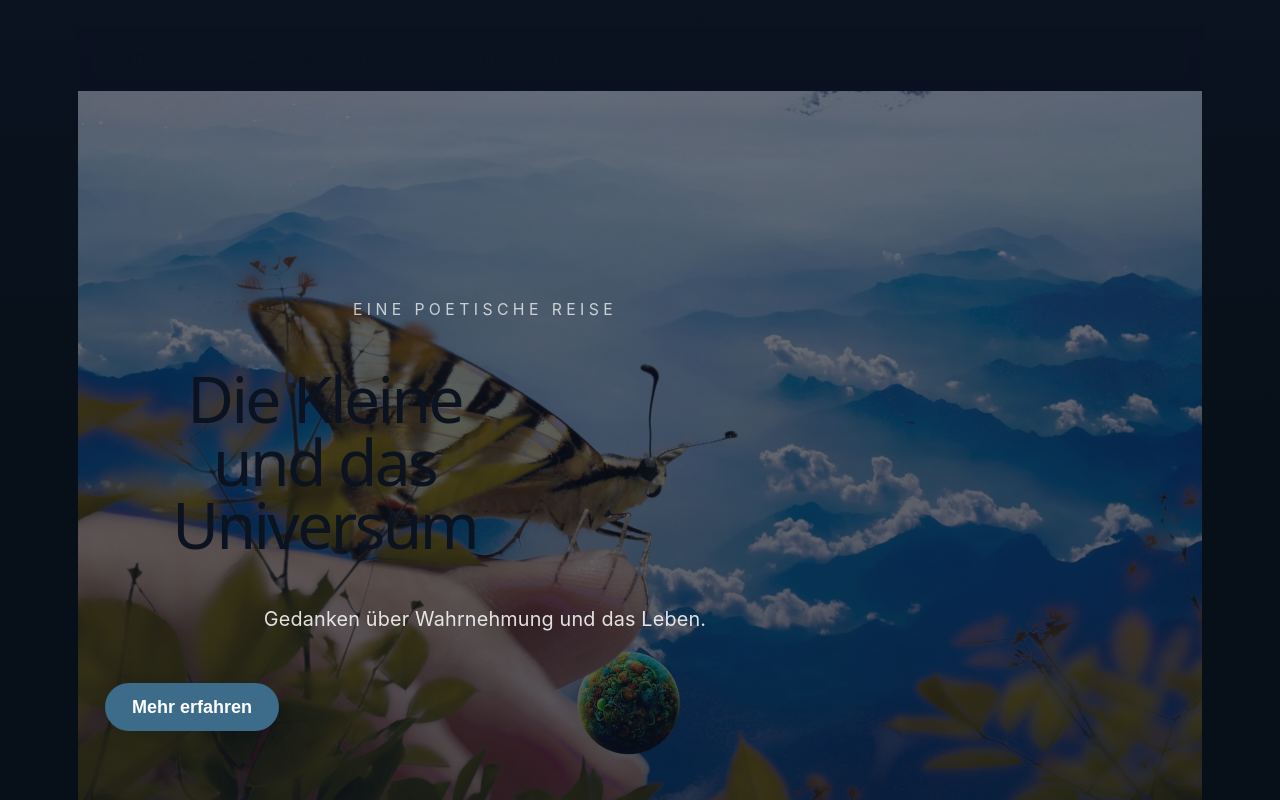
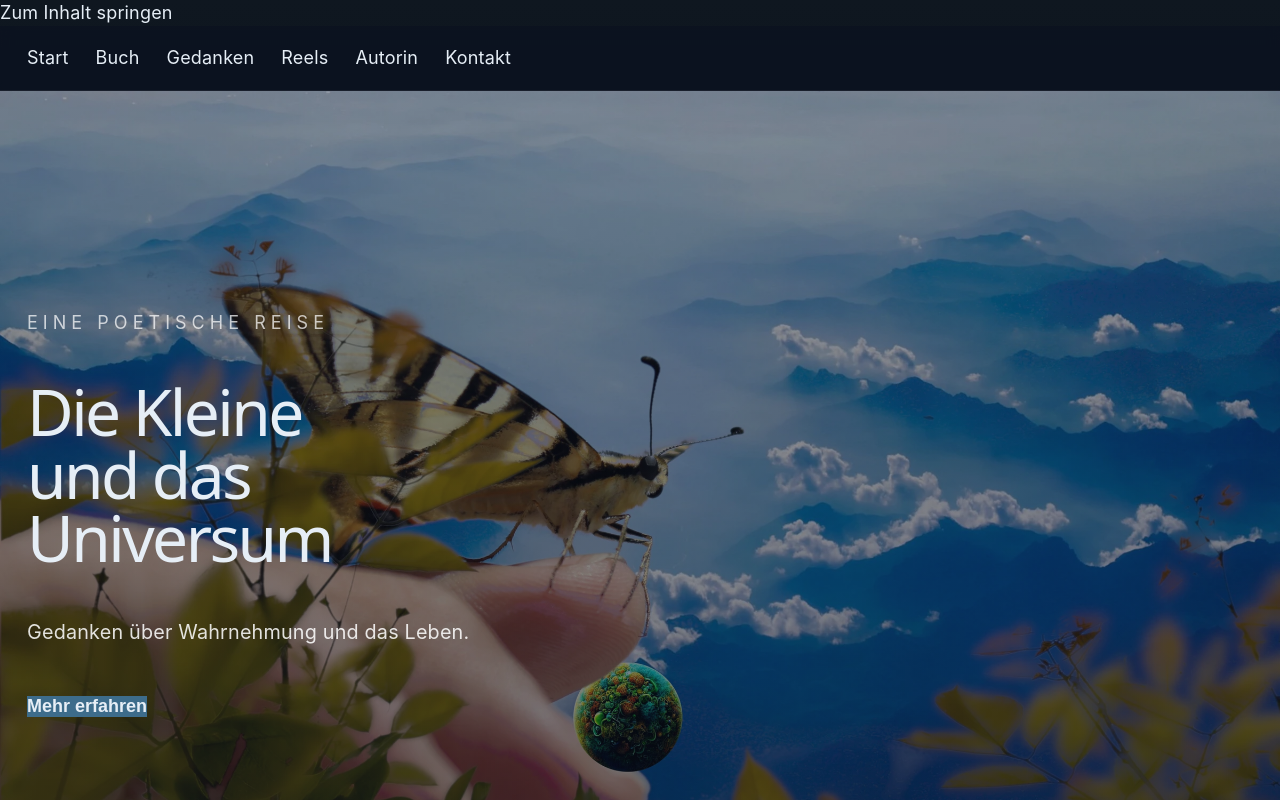
Before and after one commit to maynowak/digital-book-experience, a React (Vite) app: page / in a window 1280 px wide. Shown: the top 800 px of the page. Built offline with nearby package versions, Linux system fonts and the light colour scheme.

Commit message:
feat(preview): add interactive reading preview

```diff
--- a/src/components/layout/Footer/Footer.module.css
+++ b/src/components/layout/Footer/Footer.module.css
@@ -1,8 +1,8 @@
 .footer {
-  padding: var(--space-6) 0;
+  padding: 2rem 0;
   background: transparent;
   color: var(--text);
   text-align: center;
-  margin-top: var(--space-9);
+  margin-top: 4rem;
   border-top: 1px solid var(--border);
 }
--- a/src/components/sections/Hero/HeroSection.module.css
+++ b/src/components/sections/Hero/HeroSection.module.css
@@ -14,16 +14,16 @@
   position: absolute;
   inset: 0;
   pointer-events: none;
-  background: linear-gradient(180deg, rgba(10, 16, 31, 0.52) 0%, rgba(10, 16, 31, 0.72) 100%);
+  background: linear-gradient(180deg, rgba(10, 16, 31, 0.38) 0%, rgba(10, 16, 31, 0.58) 100%);
 }
 
 .content {
   position: relative;
   max-width: 760px;
-  padding: calc(var(--space-8) + 1rem) 0;
-  padding-top: calc(var(--space-8) + var(--nav-height));
+  padding: calc(var(--space-8, 4rem) + 1.5rem) 0;
+  padding-top: calc(var(--space-8, 4rem) + var(--nav-height, 4rem));
   display: grid;
-  gap: var(--space-6);
+  gap: var(--space-6, 2.5rem);
 }
 
 /* Subtle entrance animation: slow fade-in with slight upward movement */
@@ -75,12 +75,12 @@ h1 {
 
 .actions {
   display: flex;
-  gap: var(--space-4);
+  gap: var(--space-4, 1rem);
 }
 
 @media (max-width: 900px) {
   .content {
-    padding: var(--space-7) 0;
+    padding: var(--space-7, 3rem) 0;
   }
 
   h1 {
@@ -91,11 +91,11 @@ h1 {
 @media (max-width: 640px) {
   .hero {
     min-height: calc(100vh - 4rem);
-    padding-bottom: var(--space-8);
+    padding-bottom: var(--space-8, 4rem);
   }
 
   .content {
-    padding: var(--space-6) 0;
+    padding: var(--space-6, 2.5rem) 0;
   }
 
   h1 {
--- a/src/index.css
+++ b/src/index.css
@@ -57,15 +57,8 @@
 }
 
 #root {
-  width: 1126px;
-  max-width: 100%;
-  margin: 0 auto;
-  text-align: center;
-  border-inline: 1px solid var(--border);
+  width: 100%;
   min-height: 100svh;
-  display: flex;
-  flex-direction: column;
-  box-sizing: border-box;
 }
 
 body {
--- a/src/styles/variables.css
+++ b/src/styles/variables.css
@@ -1,95 +1,16 @@
 :root {
-  /* Color palette (semantic tokens) */
-  --color-midnight: #0b1220;
-  --color-warm-white: #ffffff;
-  --color-sage: #9aa88f;
-  --color-soft-gold: #d6b66a;
-  --color-forest: #2f5a45;
-  --color-sky: #9fc5e8;
-  --color-mist: #e6eef6;
-
-  /* Brand */
-  --color-primary: #3d6c8b; /* used for accents and links */
-  --color-accent: #d79a56; /* soft gold accent */
-
-  /* Backgrounds */
-  --bg: var(--color-midnight);
-  --page-gradient: linear-gradient(180deg, var(--bg), #071018 60%);
-  --surface-0: #ffffff; /* card / surface on dark bg */
-  --surface-1: rgba(255, 255, 255, 0.04);
-
-  /* Text */
-  --text: #0b1220; /* primary text on light surfaces */
-  --text-on-dark: #e6eef6;
-  --muted: #6b7785;
-
-  /* Layout */
+  --color-primary: #3d6c8b;
+  --color-accent: #ff6b6b;
+  --bg: #0f1720;
+  --surface: #0b1220;
+  --muted-bg: #0f1a24;
+  --text: #e6eef6;
+  --text-muted: #9fb0c2;
   --container-width: 1200px;
   --container-padding: 1.5rem;
-
-  /* Spacing scale */
-  --space-1: 0.25rem;
-  --space-2: 0.5rem;
-  --space-3: 0.75rem;
-  --space-4: 1rem;
-  --space-5: 1.5rem;
-  --space-6: 2.5rem;
-  --space-7: 3rem;
-  --space-8: 4rem;
-  --space-9: 6rem;
-  --space-2xl: 2rem;
-  --space-xs: 0.375rem; /* ~6px */
-  --space-7: 3rem;
-
-  /* Radii */
-  --radius-sm: 8px;
-  --radius-xs: 4px;
-  --radius-md: 16px;
-  --radius-lg: 24px;
-  --radius-input: 12px;
-
-  /* Shadows */
-  --shadow-soft: 0 6px 18px rgba(2, 6, 23, 0.12);
-  --shadow-subtle: 0 10px 30px rgba(2, 6, 23, 0.08);
-
-  /* Typography scale (modular, responsive where used) */
-  --font-family-sans:
-    Inter, ui-sans-serif, system-ui, -apple-system, 'Segoe UI', Roboto, 'Helvetica Neue', Arial;
-  --fs-xxl: 2.4rem; /* large section titles */
-  --fs-xl: 1.8rem;
-  --fs-lg: 1.25rem;
-  --fs-md: 1rem;
-  --fs-sm: 0.875rem;
-  --leading-loose: 1.6;
-  --leading-normal: 1.45;
-
-  /* Borders */
-  --border-weak: rgba(11, 18, 32, 0.06);
-
-  /* Light surface tokens (for sections with light backgrounds) */
-  --surface-light-1: #fafafa;
-  --surface-light-2: #f6f8fb;
-  --surface-light-3: #f8fafc;
-
-  /* Section specific */
-  --section-hero-bg: #243447;
-
-  /* Navigation */
-  --nav-bg: rgba(22, 34, 54, 0.72);
-  --nav-height: 64px;
-  --hero-overlay: rgba(10, 16, 31, 0.55);
-  --hero-glow: rgba(255, 255, 255, 0.14);
-  --z-nav: 40;
-
-  /* Misc */
-  --transition-slow: 280ms ease;
-  --transition-medium: 300ms ease;
-  --transition-fast: 180ms ease;
-
-  /* Additional spacing tokens */
-  --space-md: 1.25rem; /* 20px */
-
-  /* Container padding variants */
-  --container-padding-sm: 1rem;
-  --focus-ring: 0 0 0 4px rgba(61, 108, 139, 0.12);
+  --radius: 12px;
+  --shadow: 0 10px 30px rgba(2, 6, 23, 0.6);
+  --border: rgba(255, 255, 255, 0.06);
+  --accent-border: rgba(255, 107, 107, 0.15);
+  --accent-bg: linear-gradient(90deg, rgba(255, 107, 107, 0.06), rgba(61, 108, 139, 0.04));
 }
```
Also changed, not shown: src/App.css (+85 -70 lines), src/components/sections/Hero/HeroSection.tsx (+11 -11 lines), src/components/sections/Quotes/QuotesSection.module.css (indentation only), 2 other files (tests, documents, lock files or other folders).
